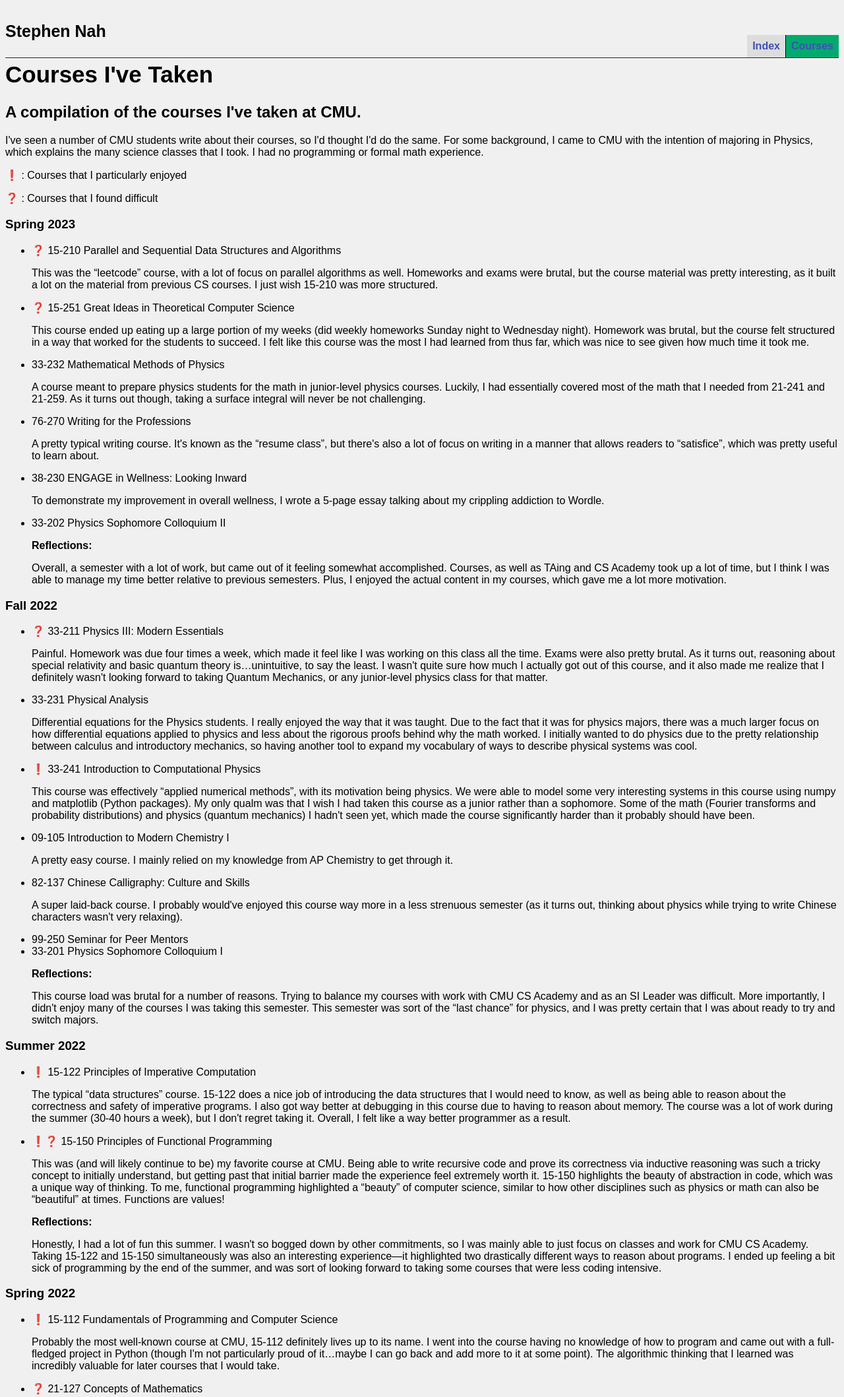
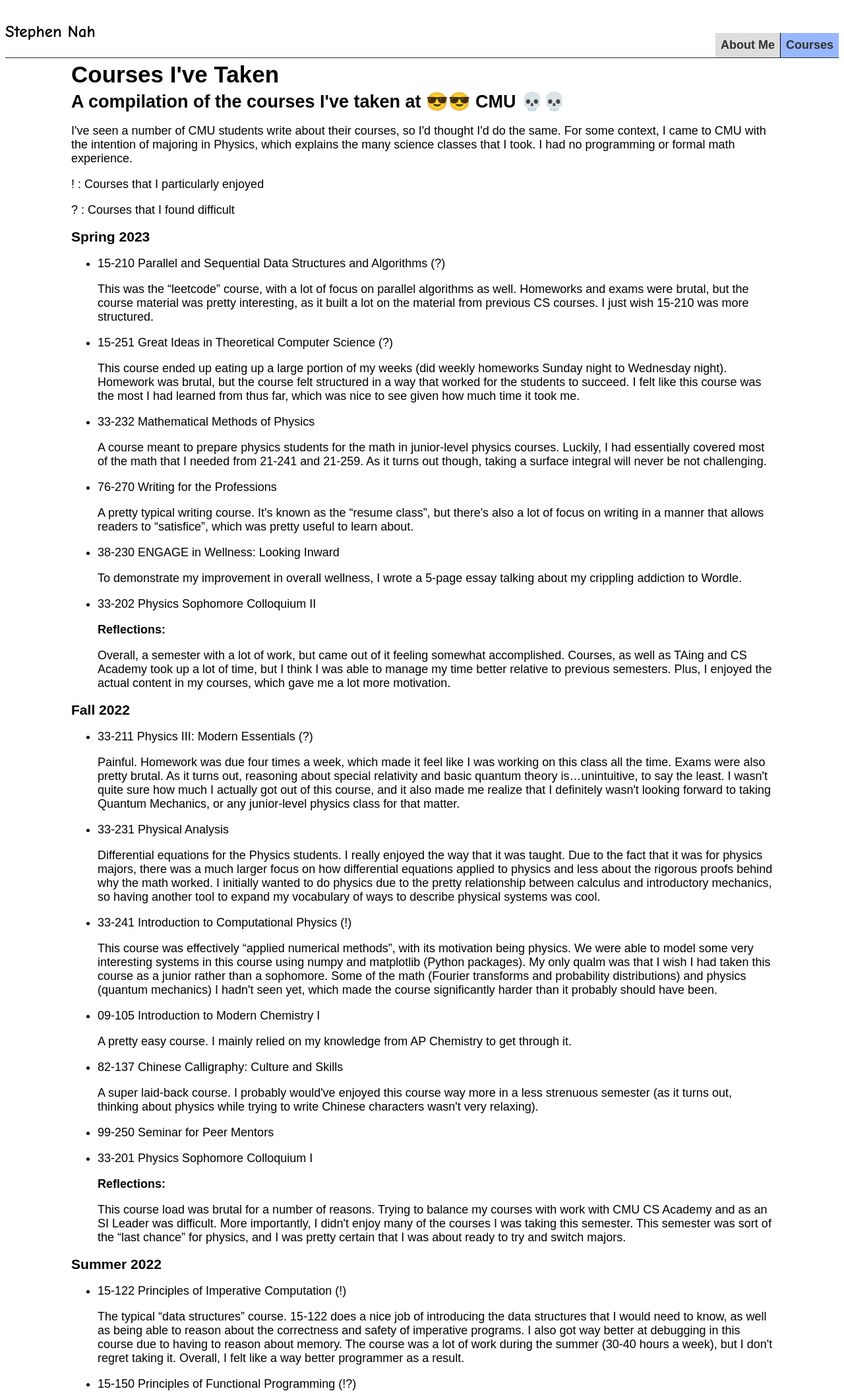
Before and after one commit to snah0902/snah0902.github.io, a plain HTML site: page courses.html in a window 1280 px wide. Shown: the top 2117 px of the page at 66% size. Drawn offline with Linux system fonts and the light colour scheme.

Commit message:
style changes

```diff
--- a/courses.html
+++ b/courses.html
@@ -1,6 +1,7 @@
 <!DOCTYPE html>
 <html>
 <head>
+  <title>Stephen Nah - Courses</title>
   <link rel="stylesheet" href="styles.css">
 </head>
 <body>
@@ -9,27 +10,28 @@
   <nav>
     <p id="name">Stephen Nah</p>
     <ul>
-      <li><a href="index.html">Index</a></li>
+      <li><a href="index.html">About Me</a></li>
       <li><a class="active" href="#">Courses</a></li>
     </ul>
   </nav>
 </div>
 
+<div class="main">
   <h1>Courses I've Taken</h1>
 
-<h2>A compilation of the courses I've taken at CMU.</h2>
+  <h2>A compilation of the courses I've taken at 😎😎 CMU 💀💀</h2>
 
   <p>
     I've seen a number of CMU students write about their courses, so I'd thought
-  I'd do the same. For some background, I came to CMU with the intention of
+    I'd do the same. For some context, I came to CMU with the intention of
     majoring in Physics, which explains the many science classes that I took. I
     had no programming or formal math experience.
   </p>
   <p>
-  ❗ : Courses that I particularly enjoyed
+    ! : Courses that I particularly enjoyed
   </p>
   <p>
-  ❓ : Courses that I found difficult
+    ? : Courses that I found difficult
   </p>
 
   <h3>Spring 2023</h3>
@@ -37,25 +39,25 @@
   <ul>
     <li>
       <p>
-      ❓ 15-210 Parallel and Sequential Data Structures and Algorithms
+        15-210 Parallel and Sequential Data Structures and Algorithms (?)
       </p>
       <p>
-      This was the “leetcode” course, with a lot of focus on parallel algorithms
-      as well. Homeworks and exams were brutal, but the course material was
-      pretty interesting, as it built a lot on the material from previous CS
-      courses. I just wish 15-210 was more structured.
+        This was the “leetcode” course, with a lot of focus on parallel
+        algorithms as well. Homeworks and exams were brutal, but the course
+        material was pretty interesting, as it built a lot on the material from
+        previous CS courses. I just wish 15-210 was more structured.
       </p>
     </li>
     <li>
       <p>
-    ❓ 15-251 Great Ideas in Theoretical Computer Science
+      15-251 Great Ideas in Theoretical Computer Science (?)
       </p>
       <p>
         This course ended up eating up a large portion of my weeks (did weekly
         homeworks Sunday night to Wednesday night). Homework was brutal, but the
-      course felt structured in a way that worked for the students to succeed. I
-      felt like this course was the most I had learned from thus far, which was
-      nice to see given how much time it took me.
+        course felt structured in a way that worked for the students to succeed.
+        I felt like this course was the most I had learned from thus far, which
+        was nice to see given how much time it took me.
       </p>
     </li>
     <li>
@@ -64,9 +66,9 @@
       </p>
       <p>
         A course meant to prepare physics students for the math in junior-level
-      physics courses. Luckily, I had essentially covered most of the math that
-      I needed from 21-241 and 21-259. As it turns out though, taking a surface
-      integral will never be not challenging.
+        physics courses. Luckily, I had essentially covered most of the math
+        that I needed from 21-241 and 21-259. As it turns out though, taking a
+        surface integral will never be not challenging.
       </p>
     </li>
     <li>
@@ -75,8 +77,8 @@
       </p>
       <p>
         A pretty typical writing course. It's known as the “resume class”, but
-      there's also a lot of focus on writing in a manner that allows readers to
-      “satisfice”, which was pretty useful to learn about.
+        there's also a lot of focus on writing in a manner that allows readers
+        to “satisfice”, which was pretty useful to learn about.
       </p>
     </li>
     <li>
@@ -84,20 +86,20 @@
         38-230 ENGAGE in Wellness: Looking Inward
       </p>
       <p>
-      To demonstrate my improvement in overall wellness, I wrote a 5-page essay
-      talking about my crippling addiction to Wordle.
+        To demonstrate my improvement in overall wellness, I wrote a 5-page
+        essay talking about my crippling addiction to Wordle.
       </p>
     </li>
-  <li>33-202 Physics Sophomore Colloquium II</li>
+    <li><p>33-202 Physics Sophomore Colloquium II</p></li>
     <p>
       <strong>Reflections:</strong>
     </p>
     <p>
-    Overall, a semester with a lot of work, but came out of it feeling somewhat
-    accomplished. Courses, as well as TAing and CS Academy took up a lot of
-    time, but I think I was able to manage my time better relative to previous
-    semesters. Plus, I enjoyed the actual content in my courses, which gave me a
-    lot more motivation.
+      Overall, a semester with a lot of work, but came out of it feeling
+      somewhat accomplished. Courses, as well as TAing and CS Academy took up a
+      lot of time, but I think I was able to manage my time better relative to
+      previous semesters. Plus, I enjoyed the actual content in my courses,
+      which gave me a lot more motivation.
     </p>
   </ul>
 
@@ -106,16 +108,16 @@
   <ul>
     <li>
       <p>
-      ❓ 33-211 Physics III: Modern Essentials
+        33-211 Physics III: Modern Essentials (?)
       </p>
       <p>
-      Painful. Homework was due four times a week, which made it feel like I was
-      working on this class all the time. Exams were also pretty brutal. As it
-      turns out, reasoning about special relativity and basic quantum theory
-      is…unintuitive, to say the least. I wasn't quite sure how much I actually
-      got out of this course, and it also made me realize that I definitely
-      wasn't looking forward to taking Quantum Mechanics, or any junior-level
-      physics class for that matter.
+        Painful. Homework was due four times a week, which made it feel like I
+        was working on this class all the time. Exams were also pretty brutal.
+        As it turns out, reasoning about special relativity and basic quantum
+        theory is…unintuitive, to say the least. I wasn't quite sure how much I
+        actually got out of this course, and it also made me realize that I
+        definitely wasn't looking forward to taking Quantum Mechanics, or any
+        junior-level physics class for that matter.
       </p>
     </li>
     <li>
@@ -123,25 +125,25 @@
         33-231 Physical Analysis
       </p>
       <p>
-      Differential equations for the Physics students. I really enjoyed the way
-      that it was taught. Due to the fact that it was for physics majors, there
-      was a much larger focus on how differential equations applied to physics
-      and less about the rigorous proofs behind why the math worked. I initially
-      wanted to do physics due to the pretty relationship between calculus and
-      introductory mechanics, so having another tool to expand my vocabulary of
-      ways to describe physical systems was cool.
+        Differential equations for the Physics students. I really enjoyed the
+        way that it was taught. Due to the fact that it was for physics majors,
+        there was a much larger focus on how differential equations applied to
+        physics and less about the rigorous proofs behind why the math worked. I
+        initially wanted to do physics due to the pretty relationship between
+        calculus and introductory mechanics, so having another tool to expand my
+        vocabulary of ways to describe physical systems was cool.
       </p>
     </li>
     <li>
       <p>
-      ❗ 33-241 Introduction to Computational Physics
+        33-241 Introduction to Computational Physics (!)
       </p>
       <p>
         This course was effectively “applied numerical methods”, with its
         motivation being physics. We were able to model some very interesting
         systems in this course using numpy and matplotlib (Python packages). My
-      only qualm was that I wish I had taken this course as a junior rather than
-      a sophomore. Some of the math (Fourier transforms and probability
+        only qualm was that I wish I had taken this course as a junior rather
+        than a sophomore. Some of the math (Fourier transforms and probability
         distributions) and physics (quantum mechanics) I hadn't seen yet, which
         made the course significantly harder than it probably should have been.
       </p>
@@ -151,8 +153,8 @@
         09-105 Introduction to Modern Chemistry I
       </p>
       <p>
-      A pretty easy course. I mainly relied on my knowledge from AP Chemistry to
-      get through it.
+        A pretty easy course. I mainly relied on my knowledge from AP Chemistry
+        to get through it.
       </p>
     </li>
     <li>
@@ -160,13 +162,13 @@
         82-137 Chinese Calligraphy: Culture and Skills
       </p>
       <p>
-      A super laid-back course. I probably would've enjoyed this course way more
-      in a less strenuous semester (as it turns out, thinking about physics
-      while trying to write Chinese characters wasn't very relaxing).
+        A super laid-back course. I probably would've enjoyed this course way
+        more in a less strenuous semester (as it turns out, thinking about
+        physics while trying to write Chinese characters wasn't very relaxing).
       </p>
     </li>
-  <li>99-250 Seminar for Peer Mentors</li>
-  <li>33-201 Physics Sophomore Colloquium I</li>
+    <li><p>99-250 Seminar for Peer Mentors</p></li>
+    <li><p>33-201 Physics Sophomore Colloquium I</p></li>
     <p>
       <strong>Reflections:</strong>
     </p>
@@ -174,8 +176,8 @@
       This course load was brutal for a number of reasons. Trying to balance my
       courses with work with CMU CS Academy and as an SI Leader was difficult.
       More importantly, I didn't enjoy many of the courses I was taking this
-    semester. This semester was sort of the “last chance” for physics, and I was
-    pretty certain that I was about ready to try and switch majors.
+      semester. This semester was sort of the “last chance” for physics, and I
+      was pretty certain that I was about ready to try and switch majors.
     </p>
   </ul>
 
@@ -184,31 +186,32 @@
   <ul>
     <li>
       <p>
-      ❗ 15-122 Principles of Imperative Computation
+        15-122 Principles of Imperative Computation (!)
       </p>
       <p>
         The typical “data structures” course. 15-122 does a nice job of
         introducing the data structures that I would need to know, as well as
         being able to reason about the correctness and safety of imperative
-      programs. I also got way better at debugging in this course due to having
-      to reason about memory. The course was a lot of work during the summer
-      (30-40 hours a week), but I don't regret taking it. Overall, I felt like a
-      way better programmer as a result.
+        programs. I also got way better at debugging in this course due to
+        having to reason about memory. The course was a lot of work during the
+        summer (30-40 hours a week), but I don't regret taking it. Overall, I
+        felt like a way better programmer as a result.
       </p>
     </li>
     <li>
       <p>
-      ❗❓ 15-150 Principles of Functional Programming
+        15-150 Principles of Functional Programming (!?)
       </p>
       <p>
-      This was (and will likely continue to be) my favorite course at CMU. Being
-      able to write recursive code and prove its correctness via inductive
-      reasoning was such a tricky concept to initially understand, but getting
-      past that initial barrier made the experience feel extremely worth it.
-      15-150 highlights the beauty of abstraction in code, which was a unique
-      way of thinking. To me, functional programming highlighted a “beauty” of
-      computer science, similar to how other disciplines such as physics or math
-      can also be “beautiful” at times. Functions are values!
+        This was (and will likely continue to be) my favorite course at CMU.
+        Being able to write recursive code and prove its correctness via
+        inductive reasoning was such a tricky concept to initially understand,
+        but getting past that initial barrier made the experience feel extremely
+        worth it. 15-150 highlights the beauty of abstraction in code, which was
+        a unique way of thinking. To me, functional programming highlighted a
+        “beauty” of computer science, similar to how other disciplines such as
+        physics or math can also be “beautiful” at times. λ Functions are values
+        λ!
       </p>
     </li>
     <p>
@@ -216,12 +219,12 @@
     </p>
     <p>
       Honestly, I had a lot of fun this summer. I wasn't so bogged down by other
-    commitments, so I was mainly able to just focus on classes and work for CMU
-    CS Academy. Taking 15-122 and 15-150 simultaneously was also an interesting
-    experience—it highlighted two drastically different ways to reason about
-    programs. I ended up feeling a bit sick of programming by the end of the
-    summer, and was sort of looking forward to taking some courses that were
-    less coding intensive.
+      commitments, so I was mainly able to just focus on classes and work for
+      CMU CS Academy. Taking 15-122 and 15-150 simultaneously was also an
+      interesting experience—it highlighted two drastically different ways to
+      reason about programs. I ended up feeling a bit sick of programming by the
+      end of the summer, and was sort of looking forward to taking some courses
+      that were less coding intensive.
     </p>
   </ul>
 
@@ -230,54 +233,54 @@
   <ul>
     <li>
       <p>
-      ❗ 15-112 Fundamentals of Programming and Computer Science
+        15-112 Fundamentals of Programming and Computer Science (!)
       </p>
       <p>
-      Probably the most well-known course at CMU, 15-112 definitely lives up to
-      its name. I went into the course having no knowledge of how to program and
-      came out with a full-fledged project in Python (though I'm not
-      particularly proud of it…maybe I can go back and add more to it at some
-      point). The algorithmic thinking that I learned was incredibly valuable
-      for later courses that I would take.
+        Probably the most well-known course at CMU, 15-112 definitely lives up
+        to its name. I went into the course having no knowledge of how to
+        program and came out with a full-fledged project in Python (though I'm
+        not particularly proud of it…maybe I can go back and add more to it at
+        some point). The algorithmic thinking that I learned was incredibly
+        valuable for later courses that I would take.
       </p>
     </li>
     <li>
       <p>
-      ❓ 21-127 Concepts of Mathematics
+        21-127 Concepts of Mathematics (?)
       </p>
       <p>
-      The typical “introduction to discrete mathematics + other topics” course.
-      21-127 ended up being really hard for me. I hadn't written a mathematical
-      proof before taking this course, so I struggled figuring out how to
-      formalize my ideas. Also, finding the idea for some of the homework
-      problems was brutal. Looking back, however, this was probably due to me
-      just staring at most problems, rather than writing out different ideas and
-      seeing where they led. This course gave me some basic knowledge in
-      formalizing mathematics, which ended up being useful for a lot of other
-      courses.
+        The typical “introduction to discrete mathematics + other topics”
+        course. 21-127 ended up being really hard for me. I hadn't written a
+        mathematical proof before taking this course, so I struggled figuring
+        out how to formalize my ideas. Also, finding the idea for some of the
+        homework problems was brutal. Looking back, however, this was probably
+        due to me just staring at most problems, rather than writing out
+        different ideas and seeing where they led. This course gave me some
+        basic knowledge in formalizing mathematics, which ended up being useful
+        for a lot of other courses.
       </p>
     </li>
     <li>
       <p>
-      ❓ 21-241 Matrices and Linear Transformations
+        21-241 Matrices and Linear Transformations (?)
       </p>
       <p>
-      This course was brutal. For some reason, the proofs that you were expected
-      to write in this course ended up being more difficult than the ones with
-      21-127 (the class that's meant to teach you how to write proofs). Most of
-      the material went way over the head, but by the end, I had a high-level
-      understanding of the basic concepts of linear algebra.
+        This course was brutal. For some reason, the proofs that you were
+        expected to write in this course ended up being more difficult than the
+        ones with 21-127 (the class that's meant to teach you how to write
+        proofs). Most of the material went way over the head, but by the end, I
+        had a high-level understanding of the basic concepts of linear algebra.
       </p>
     </li>
     <li>
       <p>
-      ❓ 33-152 Matter and Interactions II
+        33-152 Matter and Interactions II (?)
       </p>
       <p>
-      Physics 2 for Physics majors. This course ended up being challenging, due
-      to its assumption in being fluent in vector calculus and also mixing in a
-      bit of linear algebra and probability. I came out of this course realizing
-      that I disliked E&M and was probably in the wrong major.
+        Physics 2 for Physics majors. This course ended up being challenging,
+        due to its assumption in being fluent in vector calculus and also mixing
+        in a bit of linear algebra and probability. I came out of this course
+        realizing that I disliked E&M and was probably in the wrong major.
       </p>
     </li>
     <li>
@@ -304,8 +307,8 @@
         This semester was intense for me. I greatly underestimated how much time
         some of these courses would take (especially the math courses). It was
         around this time that I realized that I probably wasn't going to be too
-      happy as a Physics major, so I started looking into other majors, like CS
-      or ECE.
+        happy as a Physics major, so I started looking into other majors, like
+        CS or ECE.
       </p>
     </li>
   </ul>
@@ -318,10 +321,10 @@
         21-259 Calculus in Three Dimensions
       </p>
       <p>
-      A useful course to learn the basics of vector calculus. Looking back, I do
-      wish that this course was a little more rigorous, as most theorems were
-      stated without being proved. As it turned out, my retention rate for this
-      course ended up being quite poor.
+        A useful course to learn the basics of vector calculus. Looking back, I
+        do wish that this course was a little more rigorous, as most theorems
+        were stated without being proved. As it turned out, my retention rate
+        for this course ended up being quite poor.
       </p>
     </li>
     <li>
@@ -329,10 +332,10 @@
         33-151 Matter and Interactions 1
       </p>
       <p>
-      Physics 1 for Physics majors. A bit boring, given that I took introductory
-      physics in high school. This course had a final project with a
-      computational portion using Jupyter notebook, which I had a lot of fun
-      working on.
+        Physics 1 for Physics majors. A bit boring, given that I took
+        introductory physics in high school. This course had a final project
+        with a computational portion using Jupyter notebook, which I had a lot
+        of fun working on.
       </p>
     </li>
     <li>
@@ -341,9 +344,9 @@
       </p>
       <p>
         The typical “first-year writing” course that all CMU students need to
-      take. This course ended up being surprisingly easy. I somewhat wish that I
-      received more feedback, as I didn't come out of course feeling as though
-      my writing skills had improved.
+        take. This course ended up being surprisingly easy. I somewhat wish that
+        I received more feedback, as I didn't come out of course feeling as
+        though my writing skills had improved.
       </p>
     </li>
     <li>
@@ -359,8 +362,8 @@
         21-295 Putnam Seminar
       </p>
       <p>
-      A laid-back course to help students prepare for Putnam. This course ended
-      up being pretty useless for me, as I didn't have any mathematical
+        A laid-back course to help students prepare for Putnam. This course
+        ended up being pretty useless for me, as I didn't have any mathematical
         competition experience prior to taking it.</p>
     </li>
     <li>
@@ -376,13 +379,12 @@
       </p>
       <p>
         Overall, this ended up being a pretty relaxed semester. I had the
-      opportunity to make friends and get involved with a few extracurriculars,
-      which was pretty nice. Looking back, it might've been nice to drop Putnam
-      Seminar and replace it with a more involved course.
+        opportunity to make friends and get involved with a few
+        extracurriculars, which was pretty nice. Looking back, it might've been
+        nice to drop Putnam Seminar and replace it with a more involved course.
       </p>
   </ul>
-
-<a href="index.html">back?</a>
+</div>
 
 </body>
 </html>
--- a/styles.css
+++ b/styles.css
@@ -1,26 +1,38 @@
 body {
-    background-color: rgb(240,240,240);
-    font-family: sans-serif;
-    font-size: 16px;
+    background-color: rgb(255, 255, 255);
+    font-family: arial, sans-serif;
+    font-size: 18px;
   }
 
 #name{
+  font-family: Comic Sans MS, Comic Sans, Cursive;
   font-size: 25px;
 }
 
 h1 {
     font-size: 35px;
-    margin-top: 5px;
+    margin: 5px 0px;
+}
+
+h2 {
+  margin: 5px 0px;
+}
+
+h3 {
+  margin: 5px 0px;
+}
+
+.main{
+  margin-left: 100px;
+  margin-right: 100px;
 }
 
 .header{
   font-family: "Arial-Black", sans-serif;
   font-weight: bold;
-  margin: 0px 0px;
   width: 100%;
-  /* height: 100%; */
-  /* padding: 0 10%; */
-  background: rgb(240,240,240);
+  height: 100%;
+  background: rgb(255, 255, 255);
   border-bottom: 1px solid rgb(40, 40, 40);
 }
 
@@ -48,7 +60,7 @@ nav ul li a{
   padding: 8px;
   background-color: #dddddd;
   text-decoration: none;
-  color: #3f51b5;
+  color: #303030;
 }
 
 nav ul li:last-child {
@@ -57,9 +69,19 @@ nav ul li:last-child {
 
 /* Change the link color to #111 (black) on hover */
 nav ul li a:hover:not(.active) {
-  background-color: #3a3a3a;
+  background-color: #c1c1c1;
 }
 
 .active {
-  background-color: #04AA6D;
+  background-color: #98b7ff;
 }
+
+/* ul {
+  list-style-type: none;
+} */
+
+img {
+  width: 25%;
+  height: 25%;
+  border-radius: 50%;
+}
```
Also changed, not shown: index.html (+11 -3 lines). Lines whose indentation alone changed are shown as unchanged.
